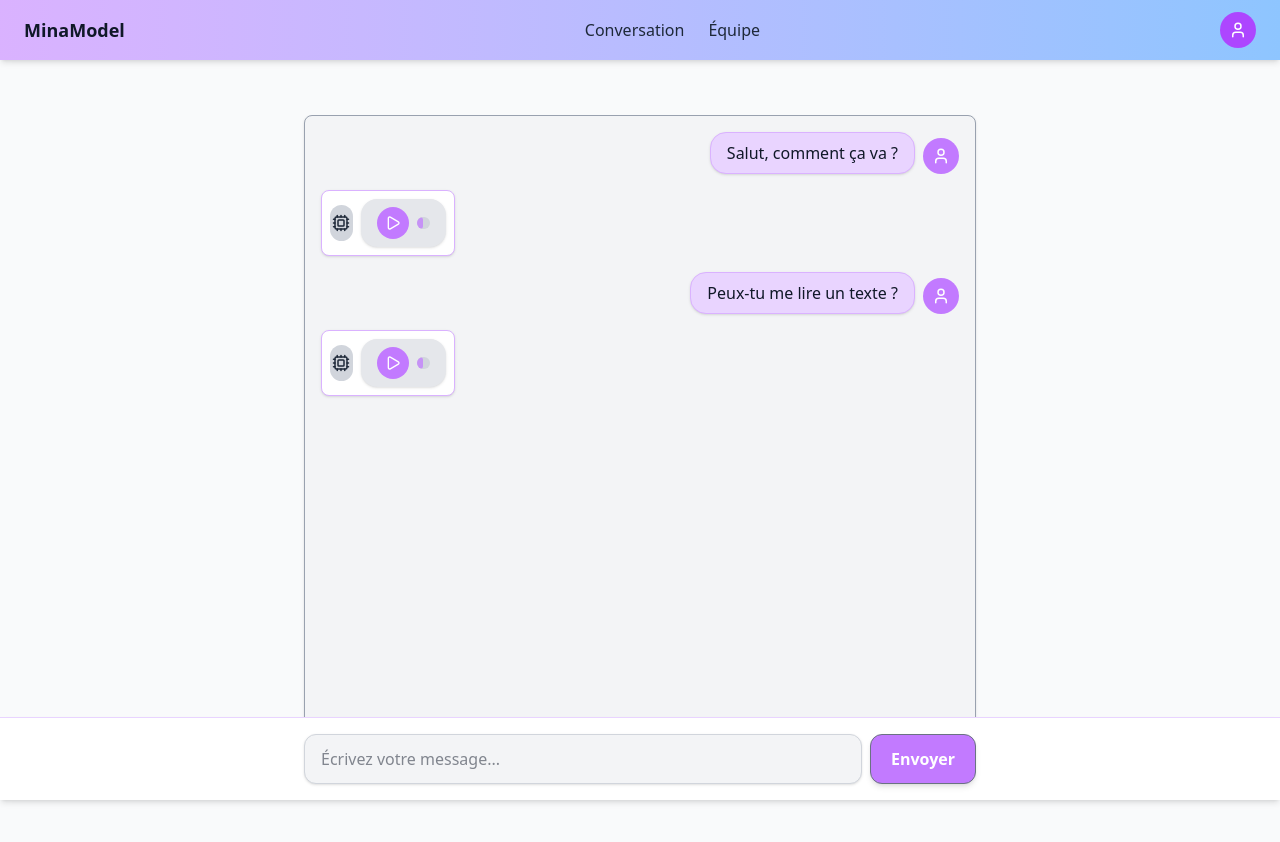
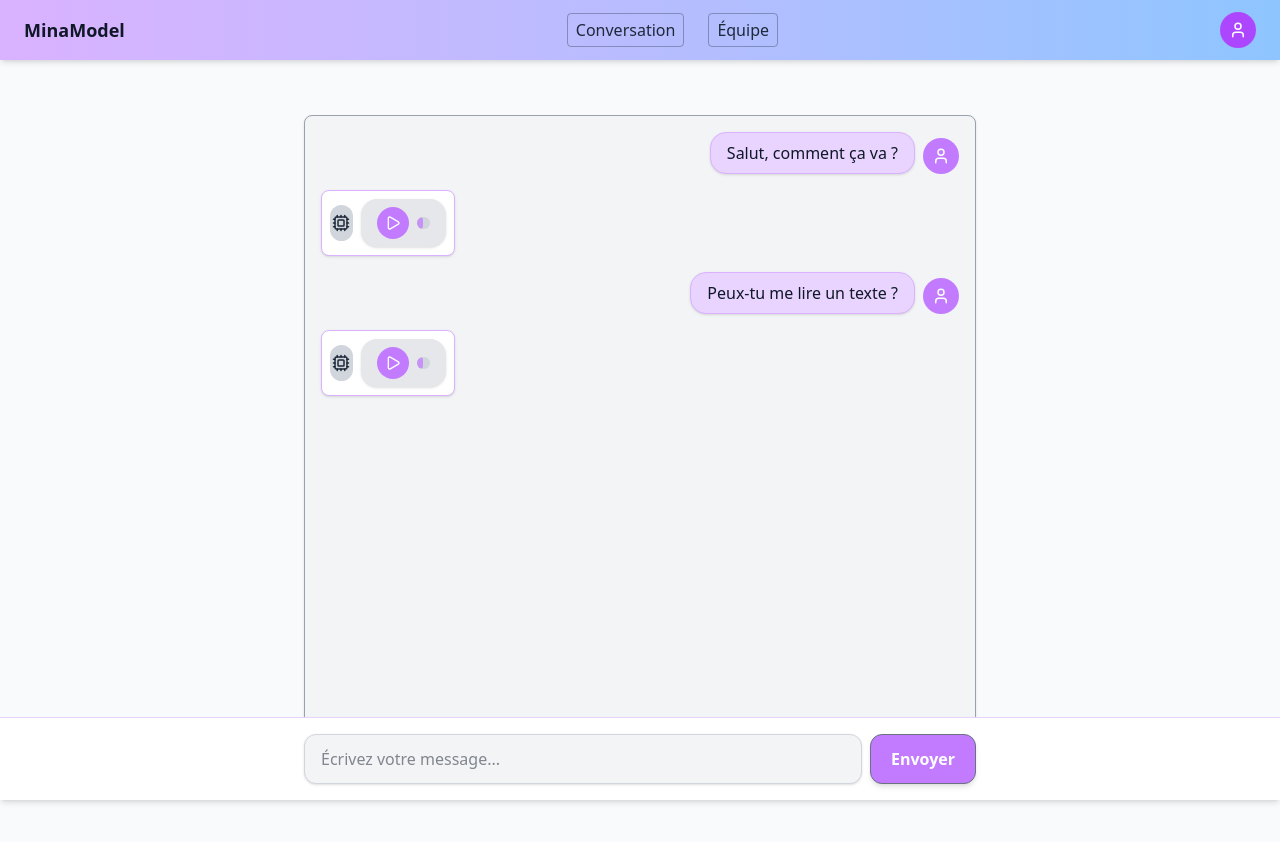
Before and after one commit to henocn/mina-model-frontend, a React (Vite) app: page / in a window 1280 px wide. Shown: the top 842 px of the page. Built offline with nearby package versions, Linux system fonts and the light colour scheme.

Commit message:
nav items style

```diff
--- a/src/components/MainContent.jsx
+++ b/src/components/MainContent.jsx
@@ -41,8 +41,8 @@ const MainContent = () => {
         <div className="flex items-center justify-between px-6 py-3">
           <span className="text-lg font-bold text-gray-900">MinaModel</span>
           <div className="flex space-x-6 text-gray-800">
-            <a href="#" className="hover:text-purple-700 font-medium">Conversation</a>
-            <a href="#" className="hover:text-purple-700 font-medium">Équipe</a>
+            <a href="#" className="hover:text-purple-700 font-medium border border-gray-700/40 py-1 px-2 rounded">Conversation</a>
+            <a href="#" className="hover:text-purple-700 font-medium border border-gray-700/40 py-1 px-2 rounded">Équipe</a>
           </div>
           <div className="w-9 h-9 rounded-full bg-purple-500 flex items-center justify-center text-white">
             <User size={18} />
```
